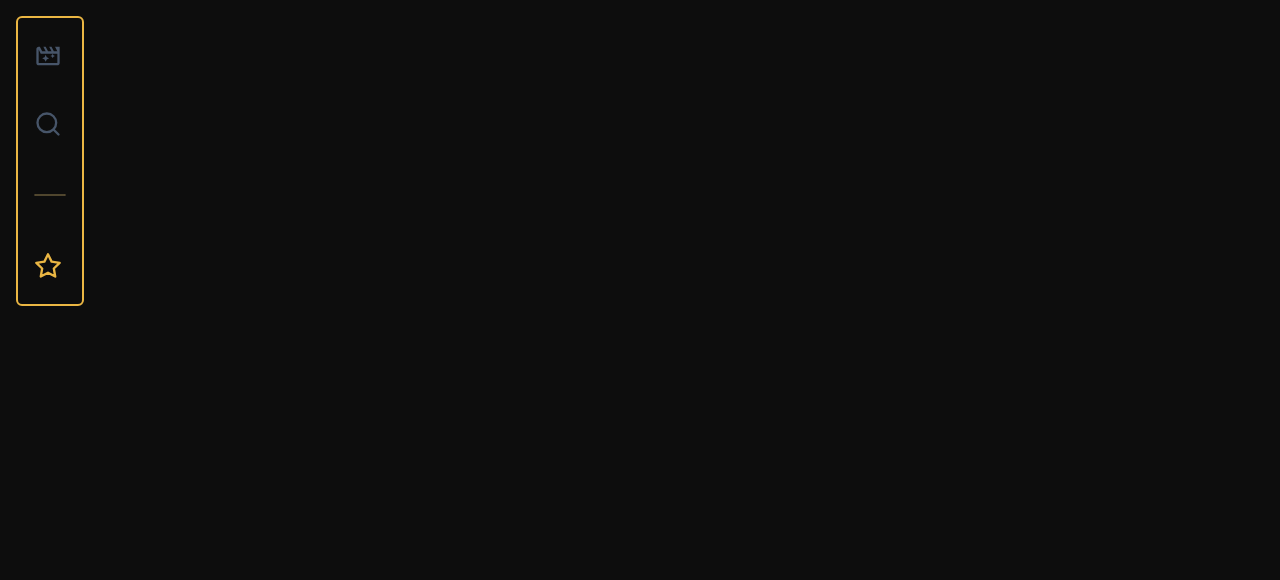
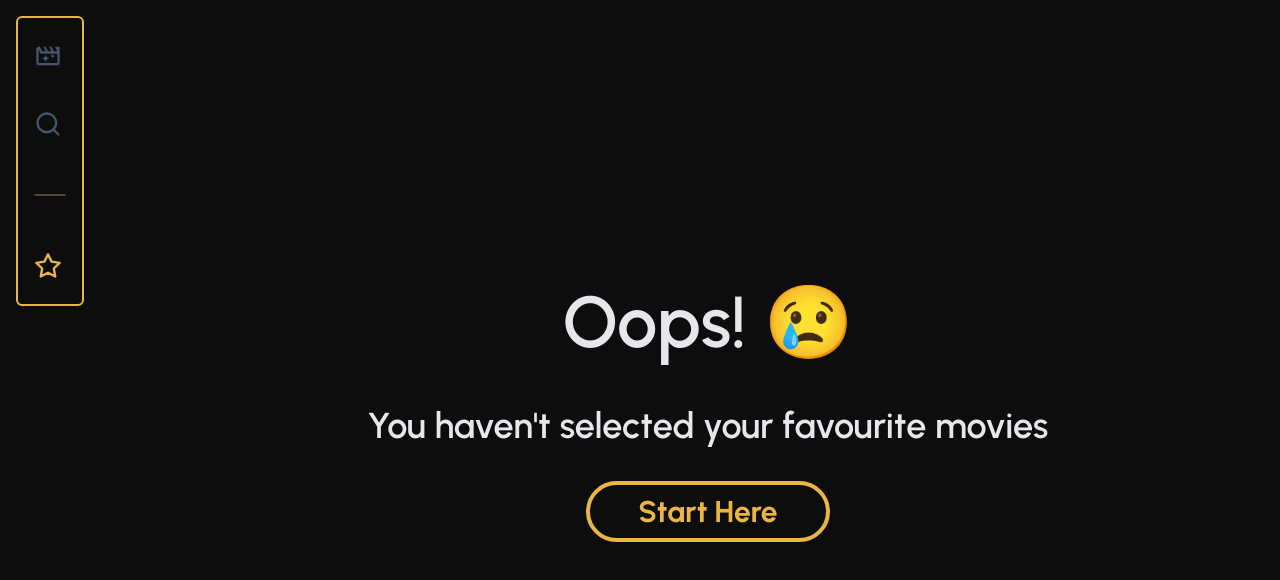
Before and after one commit to Bethel-nz/tubeflix, a Next.js app: page /favourite in a window 1280 px wide. Shown: the top 580 px of the page. Built offline with nearby package versions, Linux system fonts and the light colour scheme.

Commit message:
feat: added 'card' to search page & favourite page

```diff
--- a/app/(movie)/favourite/page.tsx
+++ b/app/(movie)/favourite/page.tsx
@@ -2,17 +2,35 @@
 import { Movie } from '@/types/types';
 import { useLocalStorage } from 'usehooks-ts';
 import Card from '@/components/Card/Card';
+import Link from 'next/link';
 export default function Favourites() {
 	const [movies] = useLocalStorage<Movie[]>('favouriteMovies', []);
 	return (
-		<div className='mt-4 ml-4'>
-			<div className='flex flex-wrap gap-4 items-center justify-center '>
-				{movies?.map((movie: Movie) => (
-					<div key={movie.id}>
-						<Card movie={movie} />
+		<div className='mt-4 ml-8 w-full'>
+			{movies.length >= 1 ? (
+				<div className='flex flex-wrap gap-4 items-center justify-center w-full mx-auto'>
+					{movies?.map((movie: Movie) => (
+						<div key={movie.id}>
+							<Card movie={movie} />
+						</div>
+					))}
+				</div>
+			) : (
+				<div className=' flex flex-col items-center justify-center mx-auto space-y-4 gap-y-8 text-gray-200 font-semibold text-center h-[98dvh] w-[90dvw]'>
+					<h2 className=' text-7xl'>Oops! 😢</h2>
+					<h3 className='text-4xl'>
+						You {`haven't`} selected your favourite movies
+					</h3>
+					<div className='mt-4'>
+						<Link
+							href={'/movies?page=1'}
+							className='px-12 py-2 text-3xl font-bold duration-200 border-4 rounded-full text-accent-dark hover:text-accent-one border-accent-dark hover:border-accent-one transition-color ease-bezier'
+						>
+							Start Here
+						</Link>
 					</div>
-				))}
-			</div>
+				</div>
+			)}
 		</div>
 	);
 }
--- a/app/(movie)/search/page.tsx
+++ b/app/(movie)/search/page.tsx
@@ -8,6 +8,7 @@ import { Movie } from '@/types/types';
 import { Metadata } from 'next';
 import Image from 'next/image';
 import Link from 'next/link';
+import Card from '@/components/Card/Card';
 
 type Props = {
 	searchParams: {
@@ -42,42 +43,7 @@ export default async function Movies({ searchParams }: Props) {
 				<div className='flex flex-wrap gap-4 items-center justify-center'>
 					{result?.map((movie: Movie) => (
 						<div key={movie.id}>
-							<div
-								className={`rounded-md w-72 md:h-full h-[28em] relative group overflow-hidden shadow-md shadow-primary/-700`}
-							>
-								<div>
-									{movie.poster_path || movie.backdrop_path ? (
-										<Image
-											src={
-												'https://image.tmdb.org/t/p/w500' +
-												(movie.poster_path || movie.backdrop_path)
-											}
-											alt={`${movie.title} poster card`}
-											width={500}
-											height={500}
-											className={`object-fit-contain rounded-md h-full w-full`}
-										/>
-									) : (
-										<ImageSkeleton />
-									)}
-								</div>
-								<div className='bg-slate-900/30 border-2 border-gray-400/40 rounded-md bg-clip-padding backdrop-filter backdrop-blur-md rounded-r-md absolute -bottom-10 p-4 h-40 w-full md:group-hover:bottom-0 opacity-100 md:opacity-0 md:group-hover:opacity-100  transition-all ease-bezier duration-500 delay-300'>
-									<h2 className='text-accent-dark font-bold text-2xl'>
-										{movie.original_title || movie.title}
-									</h2>
-									<p className='text-sm mb-3'>
-										{<DateComponent date={movie.release_date} />}
-									</p>
-									<div>
-										<Link
-											href={`/movies/movie/${movie.id}`}
-											className='bg-accent-dark text-xl font-semibold px-4 py-2 absolute translate-x-1/2 -translate-y-1/2 top-0 right-14 rounded-sm  transition-opacity duration-300'
-										>
-											Watch Now
-										</Link>
-									</div>
-								</div>
-							</div>
+							<Card movie={movie} />
 						</div>
 					))}
 				</div>
--- a/components/Card/Card.tsx
+++ b/components/Card/Card.tsx
@@ -77,6 +77,7 @@ const Card = ({ movie }: Card) => {
 						/>
 					</button>
 					<div>
+						{poster_path ? (
 							<Image
 								src={
 									'https://image.tmdb.org/t/p/w500' +
@@ -88,6 +89,9 @@ const Card = ({ movie }: Card) => {
 								className={`object-fit-contain rounded-md h-full w-full`}
 								priority
 							/>
+						) : (
+							<div className='w-full h-[26em] bg-gray-800' />
+						)}
 					</div>
 					<div className='bg-slate-900/30 border-2 border-gray-400/40 rounded-md bg-clip-padding backdrop-filter backdrop-blur-md rounded-r-md absolute -bottom-10 p-4 h-40 w-full md:group-hover:bottom-0 opacity-100 md:opacity-0 md:group-hover:opacity-100  transition-all ease-bezier duration-500 delay-300'>
 						<h2 className='text-accent-dark font-bold text-2xl'>
```
Lines whose indentation alone changed are shown as unchanged.
